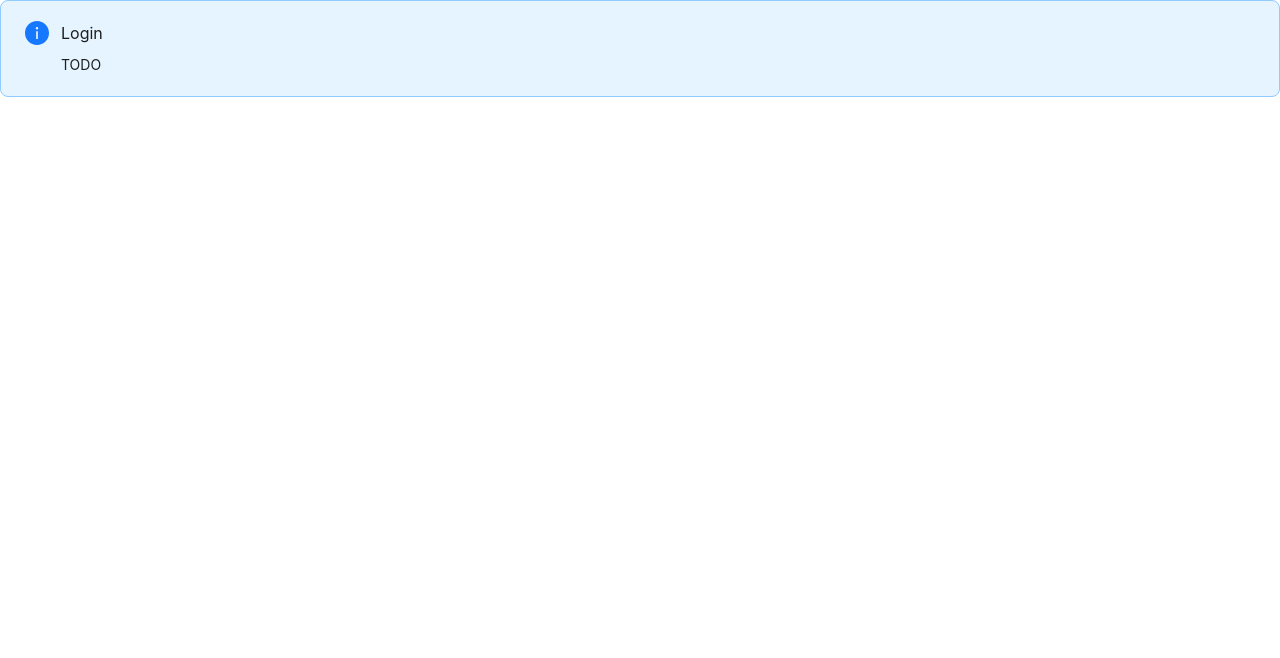
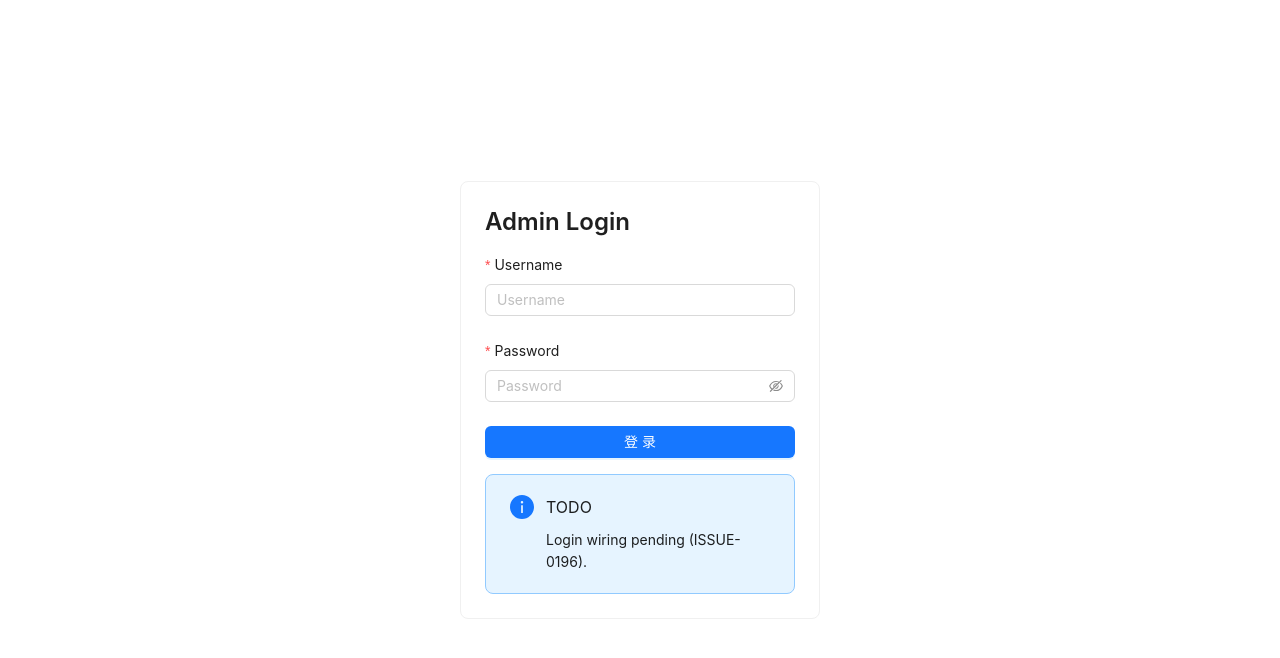
Before and after one commit to inliver233/random-mage, a React (Vite) app in the folder frontend/: page /admin/login in a window 1280 px wide. Shown: the top 658 px of the page. Built offline with nearby package versions, Linux system fonts and the light colour scheme.

Commit message:
[ISSUE-0182] UI page: Login /admin/login

```diff
--- a/frontend/src/app/App.tsx
+++ b/frontend/src/app/App.tsx
@@ -3,6 +3,7 @@ import React from "react";
 import { BrowserRouter, Navigate, Route, Routes } from "react-router-dom";
 
 import { PlaceholderPage } from "../pages/PlaceholderPage";
+import { LoginPage } from "../pages/LoginPage";
 
 export function App() {
   return (
@@ -10,7 +11,7 @@ export function App() {
       <BrowserRouter>
         <Routes>
           <Route path="/" element={<Navigate to="/admin" replace />} />
-          <Route path="/admin/login" element={<PlaceholderPage title="Login" />} />
+          <Route path="/admin/login" element={<LoginPage />} />
           <Route
             path="/admin"
             element={
--- /dev/null
+++ b/frontend/src/pages/LoginPage.tsx
@@ -0,0 +1,74 @@
+import { Alert, Button, Card, Form, Input, Space, Typography } from "antd";
+import React, { useState } from "react";
+
+type LoginFormValues = {
+  username: string;
+  password: string;
+};
+
+export function LoginPage() {
+  const [errorMessage, setErrorMessage] = useState<string | null>(null);
+  const [requestId, setRequestId] = useState<string | null>(null);
+
+  const onFinish = (_values: LoginFormValues) => {
+    setErrorMessage(null);
+    setRequestId(null);
+  };
+
+  return (
+    <div
+      style={{
+        minHeight: "100vh",
+        display: "flex",
+        alignItems: "center",
+        justifyContent: "center",
+        padding: 24,
+      }}
+    >
+      <Card style={{ width: 360 }}>
+        <Space direction="vertical" size="middle" style={{ width: "100%" }}>
+          <Typography.Title level={3} style={{ margin: 0 }}>
+            Admin Login
+          </Typography.Title>
+
+          {errorMessage ? (
+            <Alert type="error" message={errorMessage} showIcon />
+          ) : null}
+
+          {requestId ? (
+            <Typography.Text type="secondary">request_id: {requestId}</Typography.Text>
+          ) : null}
+
+          <Form<LoginFormValues> layout="vertical" onFinish={onFinish}>
+            <Form.Item
+              label="Username"
+              name="username"
+              rules={[{ required: true, message: "Username is required" }]}
+            >
+              <Input placeholder="Username" autoComplete="username" />
+            </Form.Item>
+
+            <Form.Item
+              label="Password"
+              name="password"
+              rules={[{ required: true, message: "Password is required" }]}
+            >
+              <Input.Password placeholder="Password" autoComplete="current-password" />
+            </Form.Item>
+
+            <Button type="primary" htmlType="submit" block>
+              登录
+            </Button>
+          </Form>
+
+          <Alert
+            type="info"
+            message="TODO"
+            description="Login wiring pending (ISSUE-0196)."
+            showIcon
+          />
+        </Space>
+      </Card>
+    </div>
+  );
+}
```
Also changed, not shown: frontend/src/test/setup.ts (+16 -0 lines), 2 other files (tests, documents, lock files or other folders).
